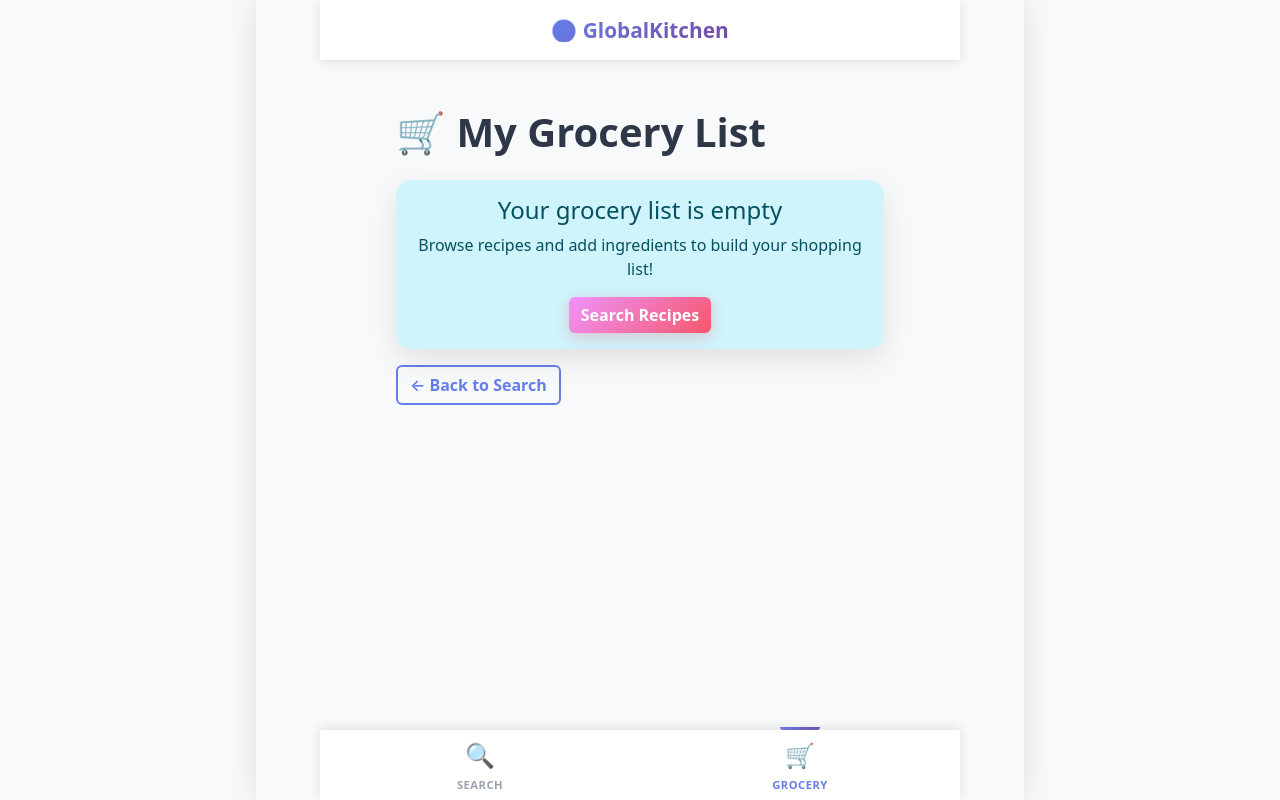
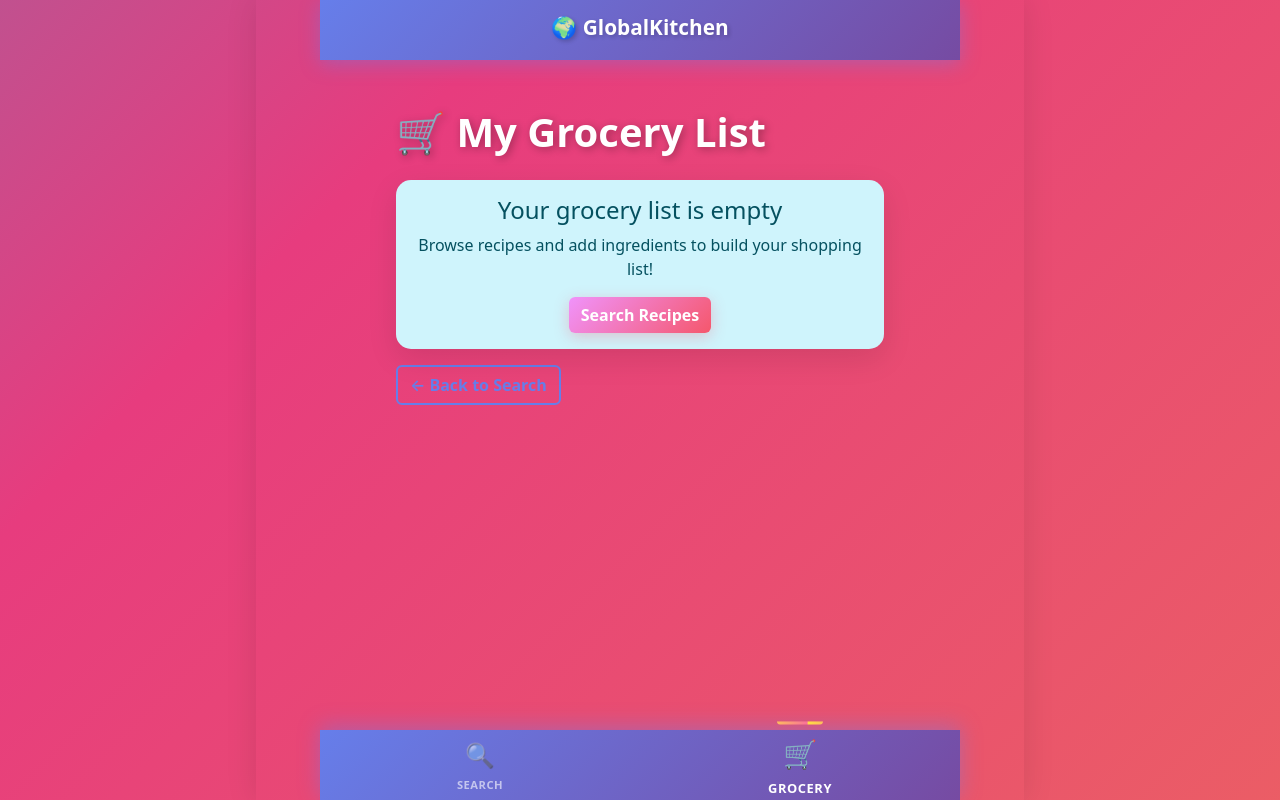
Before and after one commit to julisunkan/dish, a Flask app: page /grocery-list in a window 1280 px wide. Run offline with Flask 3, Linux system fonts and the light colour scheme.

Commit message:
Assistant checkpoint: Added colorful animations and vibrant gradients
Assistant generated file changes:
- templates/base.html: Add colorful animations and enhanced styling, Add animated gradient background, Add animated header with floating effect, Add enhanced card animations, Add colorful badge gradients, Add animated bottom navigation, Update bottom nav item colors, Update active indicator color, Add staggered animation delays
- templates/search.html: Add animated search container
- templates/recipe_detail.html: Add animations to recipe detail page, Add animation to recipe images, Add animation to video embed, Add animations to cards, Add animation to instructions card
- templates/grocery_list.html: Add animations to grocery list, Add animation to grocery card

---

User prompt:

make this web app more colorful, with nice animations and slideshows

Replit-Commit-Author: Assistant
Replit-Commit-Session-Id: d206d283-6d09-4338-a220-fab555ed0651

```diff
--- a/templates/base.html
+++ b/templates/base.html
@@ -17,8 +17,60 @@
             --success-gradient: linear-gradient(135deg, #f093fb 0%, #f5576c 100%);
             --info-gradient: linear-gradient(135deg, #4facfe 0%, #00f2fe 100%);
             --warm-gradient: linear-gradient(135deg, #fa709a 0%, #fee140 100%);
+            --orange-gradient: linear-gradient(135deg, #ff9a56 0%, #ff6a88 100%);
+            --green-gradient: linear-gradient(135deg, #a8edea 0%, #fed6e3 100%);
+            --purple-gradient: linear-gradient(135deg, #e0c3fc 0%, #8ec5fc 100%);
             --card-shadow: 0 10px 30px rgba(0, 0, 0, 0.1);
             --card-hover-shadow: 0 15px 40px rgba(0, 0, 0, 0.15);
+        }
+
+        @keyframes fadeInUp {
+            from {
+                opacity: 0;
+                transform: translateY(30px);
+            }
+            to {
+                opacity: 1;
+                transform: translateY(0);
+            }
+        }
+
+        @keyframes slideInRight {
+            from {
+                opacity: 0;
+                transform: translateX(50px);
+            }
+            to {
+                opacity: 1;
+                transform: translateX(0);
+            }
+        }
+
+        @keyframes pulse {
+            0%, 100% {
+                transform: scale(1);
+            }
+            50% {
+                transform: scale(1.05);
+            }
+        }
+
+        @keyframes shimmer {
+            0% {
+                background-position: -1000px 0;
+            }
+            100% {
+                background-position: 1000px 0;
+            }
+        }
+
+        @keyframes float {
+            0%, 100% {
+                transform: translateY(0px);
+            }
+            50% {
+                transform: translateY(-10px);
+            }
         }
 
         * {
@@ -27,10 +79,24 @@
 
         body {
             min-height: 100vh;
-            background: #f8f9fa;
+            background: linear-gradient(-45deg, #ee7752, #e73c7e, #23a6d5, #23d5ab);
+            background-size: 400% 400%;
+            animation: gradientShift 15s ease infinite;
             padding-top: 60px;
             padding-bottom: 80px;
             margin: 0;
+        }
+
+        @keyframes gradientShift {
+            0% {
+                background-position: 0% 50%;
+            }
+            50% {
+                background-position: 100% 50%;
+            }
+            100% {
+                background-position: 0% 50%;
+            }
         }
 
         .mobile-header {
@@ -39,22 +105,22 @@
             left: 0;
             right: 0;
             height: 60px;
-            background: white;
-            box-shadow: 0 2px 10px rgba(0, 0, 0, 0.1);
+            background: linear-gradient(135deg, #667eea 0%, #764ba2 100%);
+            box-shadow: 0 4px 20px rgba(102, 126, 234, 0.4);
             display: flex;
             align-items: center;
             justify-content: center;
             z-index: 1000;
+            animation: slideInRight 0.6s ease;
         }
 
         .mobile-header h1 {
             margin: 0;
             font-size: 1.3rem;
             font-weight: 700;
-            background: var(--primary-gradient);
-            -webkit-background-clip: text;
-            -webkit-text-fill-color: transparent;
-            background-clip: text;
+            color: white;
+            animation: float 3s ease-in-out infinite;
+            text-shadow: 2px 2px 4px rgba(0, 0, 0, 0.2);
         }
 
         .content {
@@ -63,11 +129,19 @@
         }
 
         .recipe-card {
-            transition: all 0.3s ease;
+            transition: all 0.4s cubic-bezier(0.175, 0.885, 0.32, 1.275);
             border: none !important;
             box-shadow: var(--card-shadow);
             border-radius: 15px !important;
             overflow: hidden;
+            animation: fadeInUp 0.6s ease;
+            animation-fill-mode: both;
+            background: linear-gradient(135deg, #ffffff 0%, #f8f9fa 100%);
+        }
+
+        .recipe-card:hover {
+            transform: translateY(-10px) scale(1.02);
+            box-shadow: 0 20px 50px rgba(102, 126, 234, 0.3);
         }
 
         .recipe-card:active {
@@ -77,6 +151,11 @@
         .recipe-card img {
             height: 200px;
             object-fit: cover;
+            transition: transform 0.5s ease;
+        }
+
+        .recipe-card:hover img {
+            transform: scale(1.1);
         }
 
         .card {
@@ -131,11 +210,14 @@
         }
 
         .badge.bg-primary {
-            background: var(--primary-gradient) !important;
+            background: var(--orange-gradient) !important;
+            animation: pulse 2s ease-in-out infinite;
         }
 
         .badge.bg-info {
-            background: var(--info-gradient) !important;
+            background: var(--purple-gradient) !important;
+            animation: pulse 2s ease-in-out infinite;
+            animation-delay: 0.3s;
         }
 
         .input-group-lg .form-control {
@@ -176,13 +258,14 @@
             left: 0;
             right: 0;
             height: 70px;
-            background: white;
-            box-shadow: 0 -2px 10px rgba(0, 0, 0, 0.1);
+            background: linear-gradient(135deg, #667eea 0%, #764ba2 100%);
+            box-shadow: 0 -4px 20px rgba(102, 126, 234, 0.4);
             display: flex;
             justify-content: space-around;
             align-items: center;
             z-index: 1000;
             padding: 0;
+            animation: fadeInUp 0.8s ease;
         }
 
         .bottom-nav-item {
@@ -192,7 +275,7 @@
             align-items: center;
             justify-content: center;
             text-decoration: none;
-            color: #9ca3af;
+            color: rgba(255, 255, 255, 0.6);
             transition: all 0.3s ease;
             padding: 10px;
             position: relative;
@@ -200,11 +283,13 @@
 
         .bottom-nav-item:hover,
         .bottom-nav-item:focus {
-            color: #667eea;
+            color: white;
+            transform: scale(1.1);
         }
 
         .bottom-nav-item.active {
-            color: #667eea;
+            color: white;
+            transform: scale(1.15);
         }
 
         .bottom-nav-item.active::before {
@@ -215,8 +300,9 @@
             transform: translateX(-50%);
             width: 40px;
             height: 3px;
-            background: var(--primary-gradient);
+            background: linear-gradient(90deg, #fee140, #fa709a);
             border-radius: 0 0 3px 3px;
+            animation: shimmer 2s infinite;
         }
 
         .bottom-nav-icon {
@@ -294,6 +380,14 @@
                     .catch(err => console.log('ServiceWorker registration failed:', err));
             });
         }
+
+        // Stagger card animations
+        document.addEventListener('DOMContentLoaded', function() {
+            const cards = document.querySelectorAll('.recipe-card');
+            cards.forEach((card, index) => {
+                card.style.animationDelay = `${index * 0.1}s`;
+            });
+        });
     </script>
 
     {% block scripts %}{% endblock %}
--- a/templates/grocery_list.html
+++ b/templates/grocery_list.html
@@ -6,10 +6,10 @@
 <div class="container my-5">
     <div class="row">
         <div class="col-lg-8 mx-auto">
-            <h1 class="mb-4">🛒 My Grocery List</h1>
+            <h1 class="mb-4" style="animation: fadeInUp 0.6s ease; color: white; text-shadow: 2px 2px 8px rgba(0,0,0,0.3);">🛒 My Grocery List</h1>
 
             {% if grocery_items %}
-                <div class="card">
+                <div class="card" style="animation: fadeInUp 0.8s ease;">
                     <div class="card-body">
                         <ul class="list-group list-group-flush">
                             {% for item in grocery_items %}
--- a/templates/search.html
+++ b/templates/search.html
@@ -6,7 +6,7 @@
 <div class="container my-5">
     <div class="row justify-content-center">
         <div class="col-md-8">
-            <h1 class="text-center mb-4">🔍 Search Global Recipes</h1>
+            <h1 class="text-center mb-4" style="animation: fadeInUp 0.6s ease; color: white; text-shadow: 2px 2px 8px rgba(0,0,0,0.3);">🔍 Search Global Recipes</h1>
 
             <form method="POST" action="{{ url_for('search') }}" class="mb-5">
                 <div class="input-group input-group-lg">
```
Also changed, not shown: templates/recipe_detail.html (+6 -6 lines).
